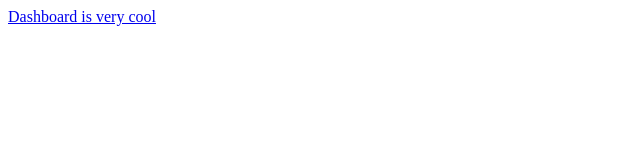
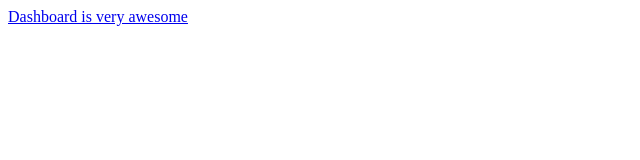
Before and after one commit to liamwneville/FrontEnd11-1-22, a plain HTML site: page dashboard.html in a window 1280 px wide. Shown: the full height of the page, 0-640 px from the left. Drawn offline with Linux system fonts and the light colour scheme.

Commit message:
Change to text

```diff
--- a/dashboard.html
+++ b/dashboard.html
@@ -7,6 +7,6 @@
     <title>Document</title>
   </head>
   <body>
-    <a href="/index.html" target="_blank">Dashboard is very cool</a>
+    <a href="/index.html" target="_blank">Dashboard is very awesome</a>
   </body>
 </html>
```
